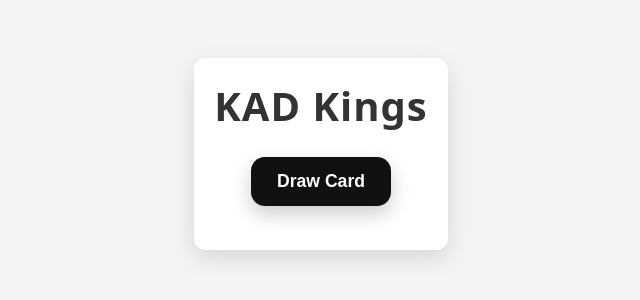
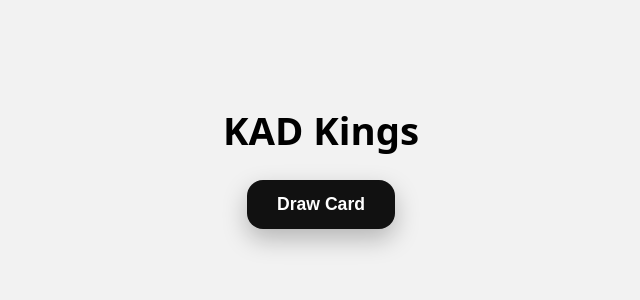
Before and after one commit to wbgl-blip/Visual-, a React (Vite) app: page / in a window 1280 px wide. Shown: the part 246-546 px from the top of the page, without its empty margins (319-959 px from the left). Built offline with nearby package versions, Linux system fonts and the light colour scheme.

Commit message:
Refactor App.css for improved styling and animations

```diff
--- a/src/App.css
+++ b/src/App.css
@@ -1,109 +1,92 @@
-/* Resetting some basic styles */
 * {
   box-sizing: border-box;
-  margin: 0;
-  padding: 0;
 }
 
 body {
+  margin: 0;
   font-family: system-ui, -apple-system, BlinkMacSystemFont, sans-serif;
-  background: #f4f4f4;
-  color: #333;
-  display: flex;
-  justify-content: center;
-  align-items: center;
-  height: 100vh;
+  background: #f2f2f2;
 }
 
 .app {
+  min-height: 100vh;
   display: flex;
   flex-direction: column;
   align-items: center;
   justify-content: center;
+  padding: 24px;
   text-align: center;
-  padding: 20px;
-  width: 100%;
-  max-width: 480px;
-  background: #fff;
-  border-radius: 12px;
-  box-shadow: 0 8px 24px rgba(0, 0, 0, 0.12);
-  margin: 0 auto;
 }
 
 h1 {
-  font-size: 2.5rem;
-  font-weight: 700;
+  font-size: 2.4rem;
   margin-bottom: 24px;
-  color: #333;
-  letter-spacing: 1px;
 }
 
+/* Button */
 button {
   background: #111;
   color: white;
   border: none;
-  border-radius: 14px;
-  padding: 14px 26px;
+  border-radius: 16px;
+  padding: 14px 30px;
   font-size: 1.1rem;
   font-weight: 600;
   cursor: pointer;
-  box-shadow: 0 8px 20px rgba(0, 0, 0, 0.2);
-  transition: transform 0.1s ease, box-shadow 0.1s ease;
-  margin-bottom: 24px;
-}
-
-button:hover {
-  background: #444;
+  box-shadow: 0 10px 25px rgba(0,0,0,0.25);
+  transition: transform 0.15s ease, box-shadow 0.15s ease;
 }
 
 button:active {
-  transform: scale(0.97);
-  box-shadow: 0 4px 10px rgba(0, 0, 0, 0.2);
+  transform: scale(0.96);
+  box-shadow: 0 6px 14px rgba(0,0,0,0.25);
 }
 
-/* Card Styles */
+/* Card animation wrapper */
+.card-wrapper {
+  margin-top: 32px;
+  perspective: 1000px;
+}
+
+/* Card */
 .card {
+  width: 240px;
+  height: 300px;
   background: white;
   border-radius: 22px;
   padding: 24px;
-  width: 90%;
-  max-width: 340px;
-  box-shadow: 0 18px 40px rgba(0, 0, 0, 0.18), inset 0 0 0 1px rgba(0, 0, 0, 0.06);
+  box-shadow: 0 20px 45px rgba(0,0,0,0.2);
   display: flex;
   flex-direction: column;
   align-items: center;
   justify-content: center;
-  margin-top: 32px;
-  animation: pop 0.25s ease-out;
+  animation: flipIn 0.5s ease;
 }
 
-/* Card Value Styles (Big Card Number) */
+/* Card value */
 .card-value {
-  font-size: 3.6rem;
-  font-weight: 900;
-  letter-spacing: 1px;
-  margin-bottom: 14px;
-  color: #111;
+  font-size: 4.5rem;
+  font-weight: 800;
+  margin-bottom: 12px;
 }
 
-/* Card Text Styles */
+/* Card text */
 .card-text {
-  font-size: 1.4rem;
-  font-weight: 500;
-  text-align: center;
-  line-height: 1.5;
-  opacity: 0.9;
+  font-size: 1.2rem;
+  font-weight: 600;
   color: #444;
+  line-height: 1.4;
+  padding: 0 10px;
 }
 
-/* Animation for card appearance */
-@keyframes pop {
+/* Flip animation */
+@keyframes flipIn {
   from {
-    transform: scale(0.94);
+    transform: rotateY(90deg) scale(0.9);
     opacity: 0;
   }
   to {
-    transform: scale(1);
+    transform: rotateY(0deg) scale(1);
     opacity: 1;
   }
 }
```
